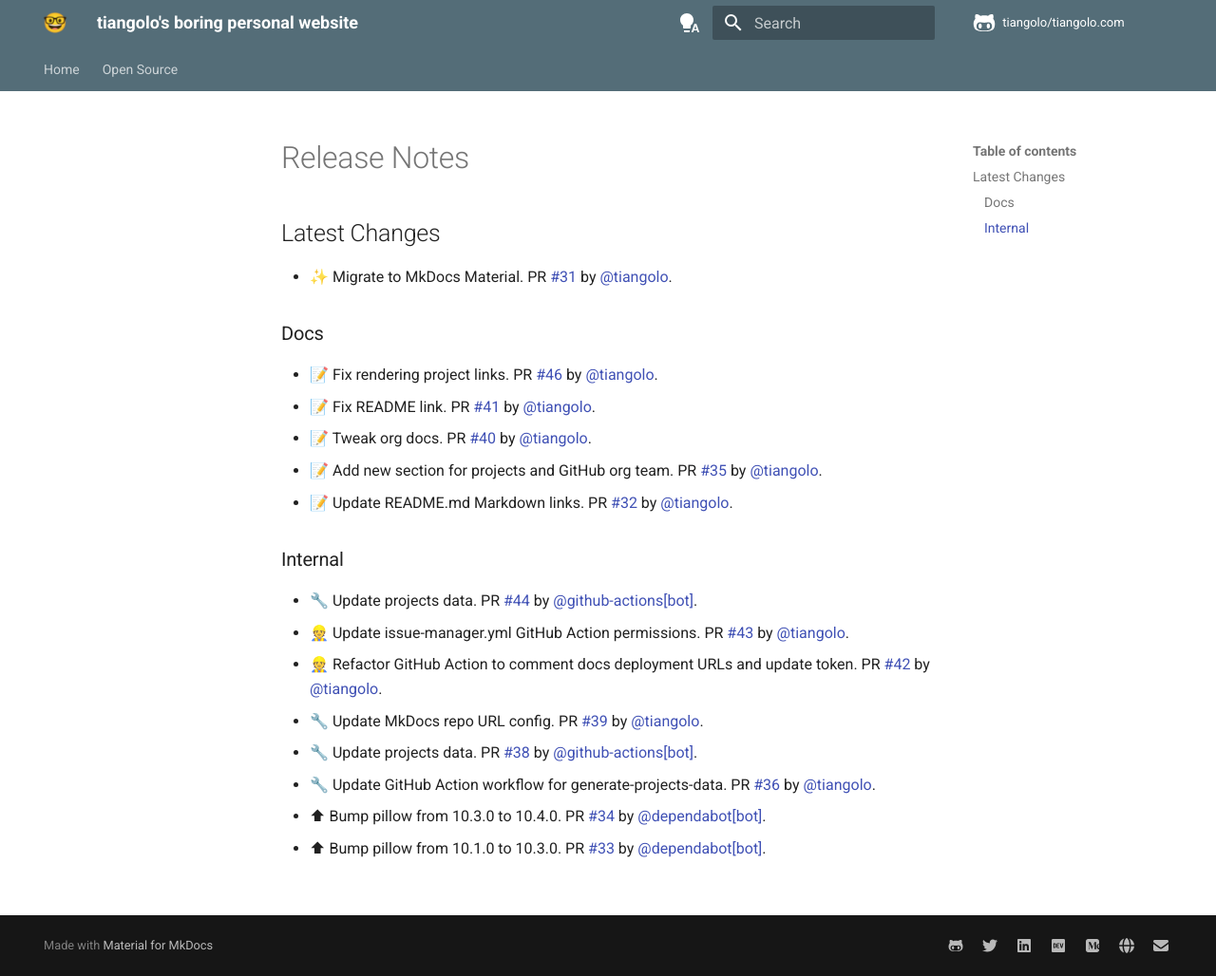
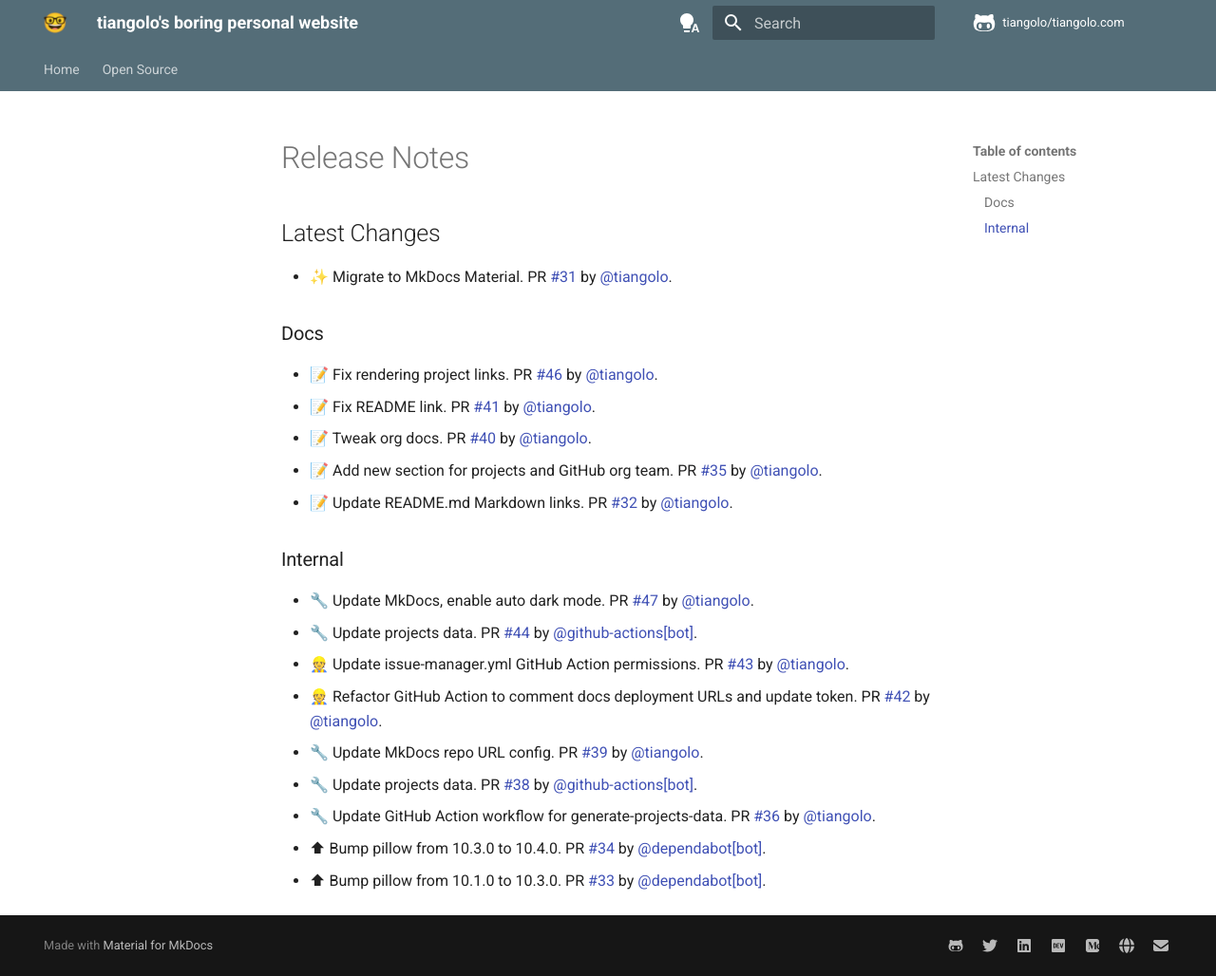
Before and after one commit to tiangolo/tiangolo.com, an MkDocs documentation site: the page built from docs/release-notes.md, in a window 1280 px wide and 1028 px high. Shown: the whole window at 95% size. Built offline with MkDocs 1.6.1 and Material for MkDocs 9.7.7, drawn with Linux system fonts in a browser that asks for light colours; comment, search, counter and statistics services are not loaded.

Commit message:
📝 Update release notes

```diff
--- a/docs/release-notes.md
+++ b/docs/release-notes.md
@@ -14,6 +14,7 @@
 
 ### Internal
 
+* 🔧 Update MkDocs, enable auto dark mode. PR [#47](https://github.com/tiangolo/tiangolo.com/pull/47) by [@tiangolo](https://github.com/tiangolo).
 * 🔧 Update projects data. PR [#44](https://github.com/tiangolo/tiangolo.com/pull/44) by [@github-actions[bot]](https://github.com/apps/github-actions).
 * 👷 Update issue-manager.yml GitHub Action permissions. PR [#43](https://github.com/tiangolo/tiangolo.com/pull/43) by [@tiangolo](https://github.com/tiangolo).
 * 👷 Refactor GitHub Action to comment docs deployment URLs and update token. PR [#42](https://github.com/tiangolo/tiangolo.com/pull/42) by [@tiangolo](https://github.com/tiangolo).
```
